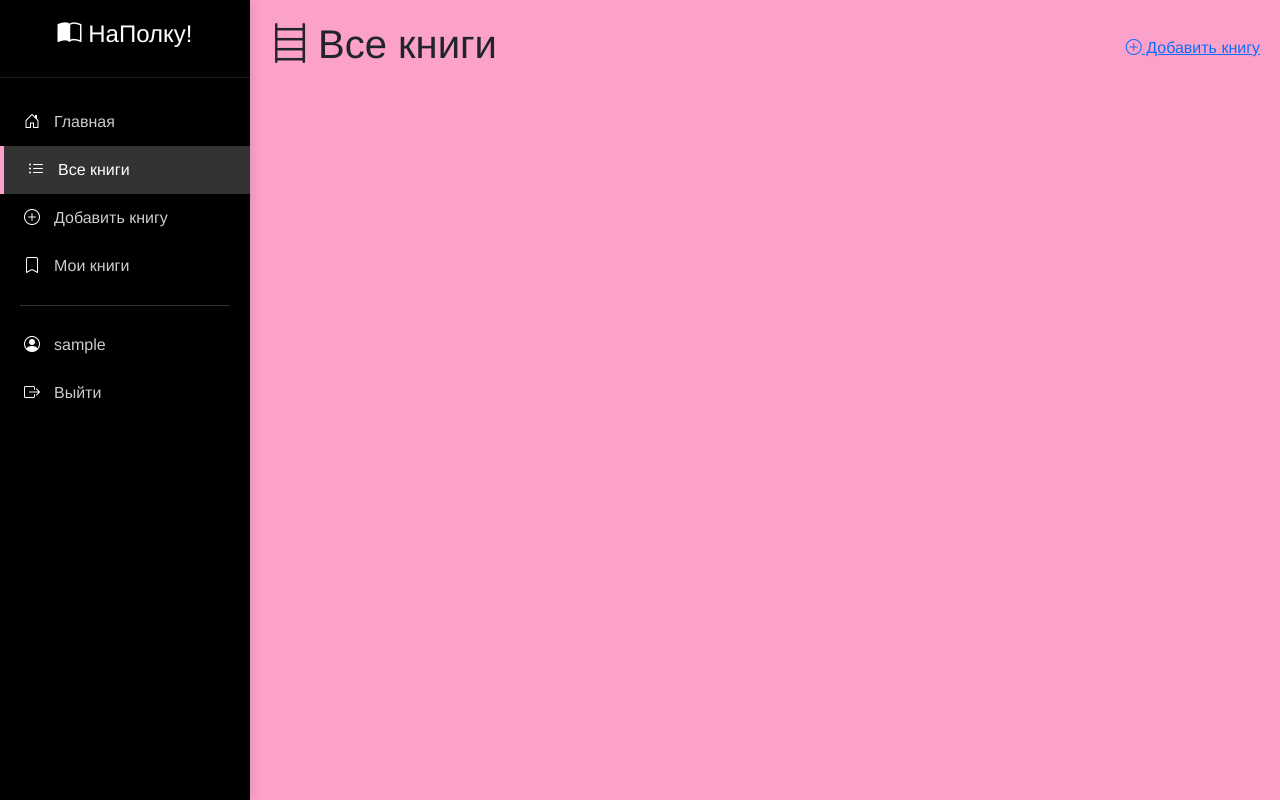
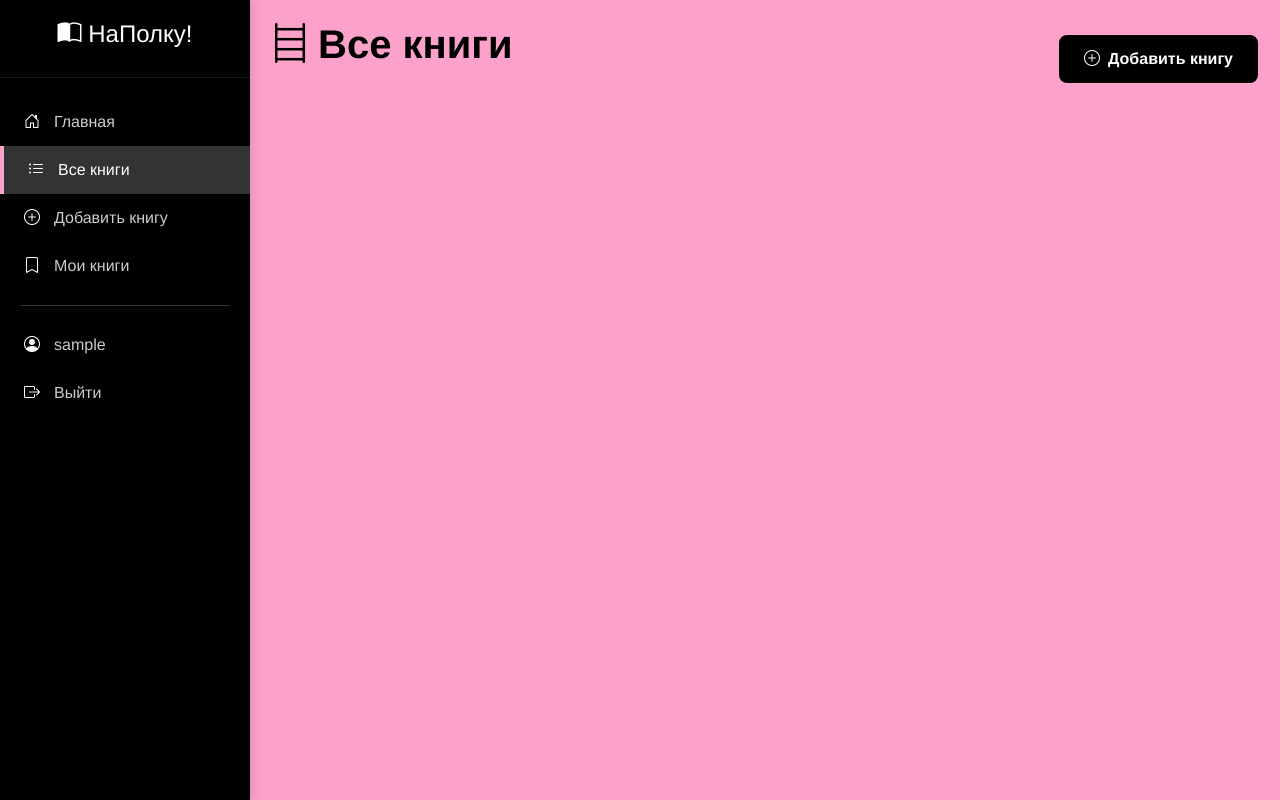
Before and after one commit to TwentyQ/ITMO_HACKATHON_PYTHON, a Django app: template templates/catalog.html in a window 1280 px wide. Run offline with Django 5.2, Linux system fonts and the light colour scheme; the template is opened without the code that fills it, so the values that code supplies are empty; the visitor is signed in with stand-in values (Sample User, id 1).

Commit message:
feat: редактировала кнопку добавления книги

```diff
--- a/templates/catalog.html
+++ b/templates/catalog.html
@@ -81,6 +81,34 @@
             height: 1px;
             background: rgba(255,255,255,0.2);
             margin: 15px 20px;
+        }
+
+        .btn-add-book {
+            background: #000000;
+            color: #ffffff;
+            border: 2px solid #fca2ca;
+            padding: 12px 25px;
+            font-weight: bold;
+            border-radius: 10px;
+            transition: all 0.3s;
+            display: inline-flex;
+            align-items: center;
+            gap: 8px;
+            text-decoration: none;
+        }
+
+        .btn-add-book:hover {
+            background: #222222;
+            transform: translateY(-2px);
+            box-shadow: 0 5px 15px rgba(0,0,0,0.4);
+            color: #ffffff;
+        }
+
+        .page-title {
+            color: #000000;
+            font-size: 2.5rem;
+            font-weight: bold;
+            margin-bottom: 30px;
         }
     </style>
 </head>
```
